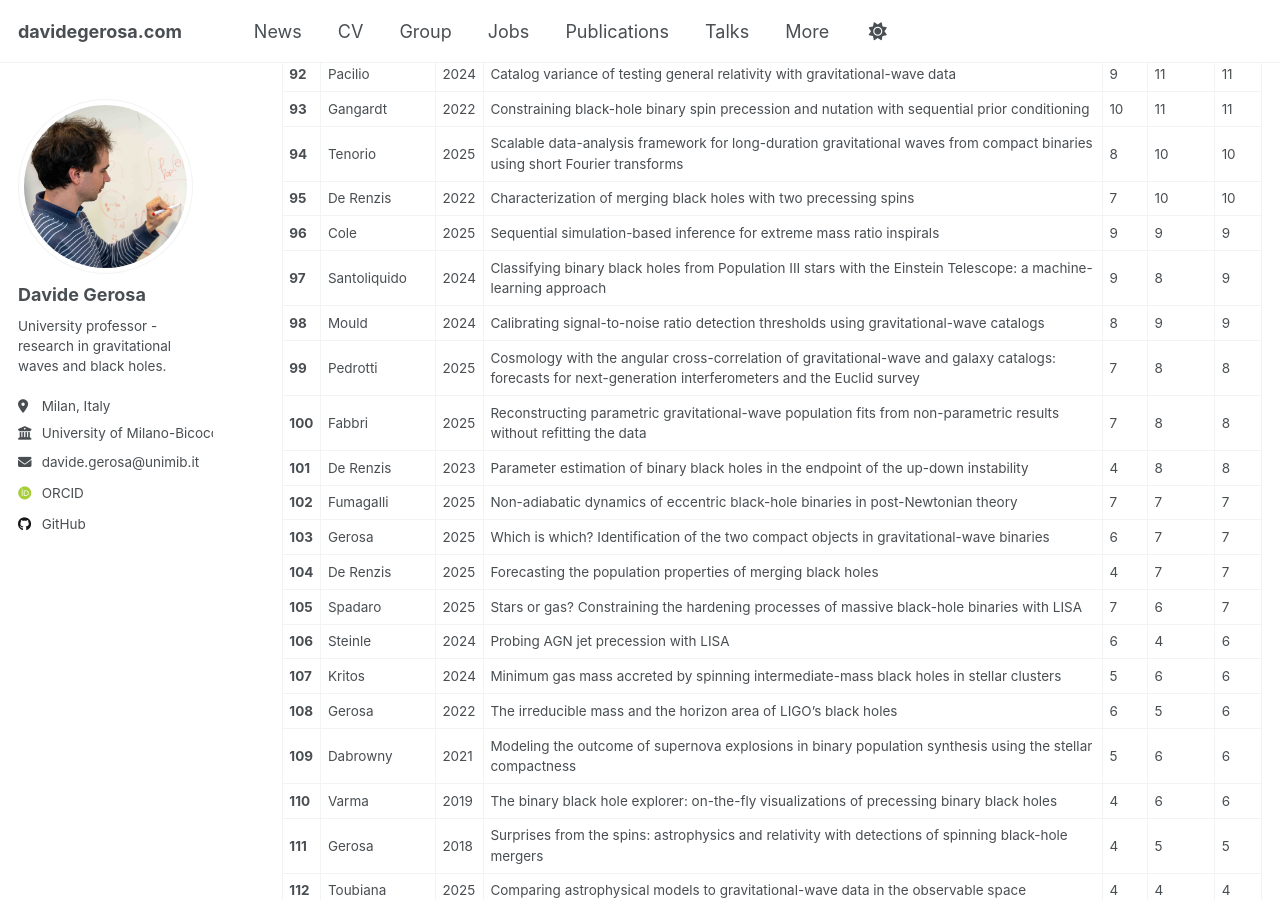
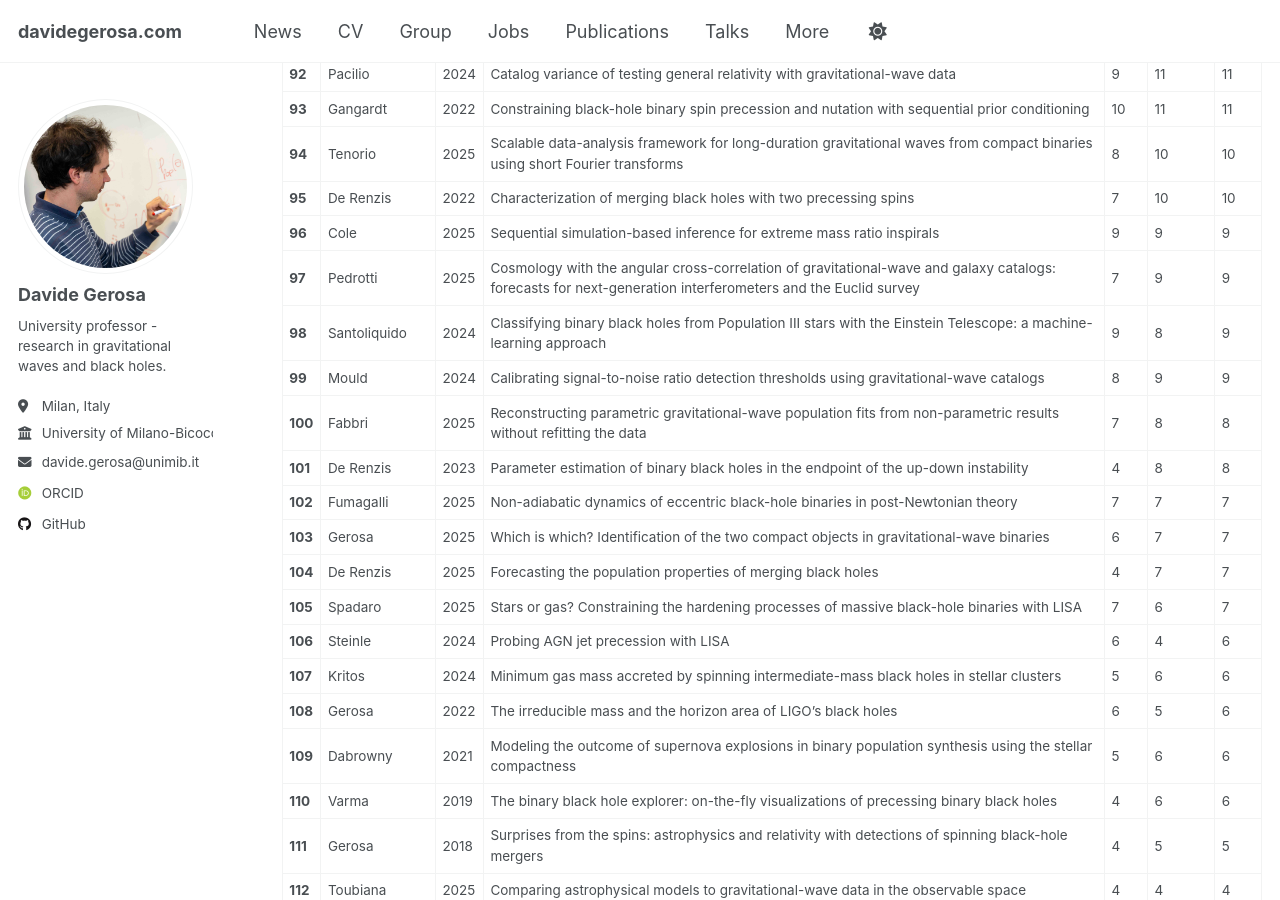
Before and after one commit to dgerosa/website, a Jekyll site: the page built from _pages/citations.md, in a window 1280 px wide and 900 px high, scrolled down 4182 px. Built offline with Jekyll 4.4.1, drawn with Linux system fonts in a browser that asks for light colours; some web fonts are replaced; some of the changed text lies outside the part shown.

Commit message:
Website update from workflow

```diff
--- a/_pages/_citations.md
+++ b/_pages/_citations.md
@@ -105,9 +105,9 @@
 | **94** | Tenorio | 2025 | Scalable data-analysis framework for long-duration gravitational waves from compact binaries using short Fourier transforms | 8 | 10 | 10 |
 | **95** | De Renzis | 2022 | Characterization of merging black holes with two precessing spins | 7 | 10 | 10 |
 | **96** | Cole | 2025 | Sequential simulation-based inference for extreme mass ratio inspirals | 9 | 9 | 9 |
-| **97** | Santoliquido | 2024 | Classifying binary black holes from Population III stars with the Einstein Telescope: a machine-learning approach | 9 | 8 | 9 |
-| **98** | Mould | 2024 | Calibrating signal-to-noise ratio detection thresholds using gravitational-wave catalogs | 8 | 9 | 9 |
-| **99** | Pedrotti | 2025 | Cosmology with the angular cross-correlation of gravitational-wave and galaxy catalogs: forecasts for next-generation interferometers and the Euclid survey | 7 | 8 | 8 |
+| **97** | Pedrotti | 2025 | Cosmology with the angular cross-correlation of gravitational-wave and galaxy catalogs: forecasts for next-generation interferometers and the Euclid survey | 7 | 9 | 9 |
+| **98** | Santoliquido | 2024 | Classifying binary black holes from Population III stars with the Einstein Telescope: a machine-learning approach | 9 | 8 | 9 |
+| **99** | Mould | 2024 | Calibrating signal-to-noise ratio detection thresholds using gravitational-wave catalogs | 8 | 9 | 9 |
 | **100** | Fabbri | 2025 | Reconstructing parametric gravitational-wave population fits from non-parametric results without refitting the data | 7 | 8 | 8 |
 | **101** | De Renzis | 2023 | Parameter estimation of binary black holes in the endpoint of the up-down instability | 4 | 8 | 8 |
 | **102** | Fumagalli | 2025 | Non-adiabatic dynamics of eccentric black-hole binaries in post-Newtonian theory | 7 | 7 | 7 |
```
Also changed, not shown: other parts of _pages/_citations.md (+15 -15 lines), _pages/_group.md (+4 -3 lines), _pages/_publications.md (+1 -1 lines), _pages/_talks.md (+1 -1 lines).
